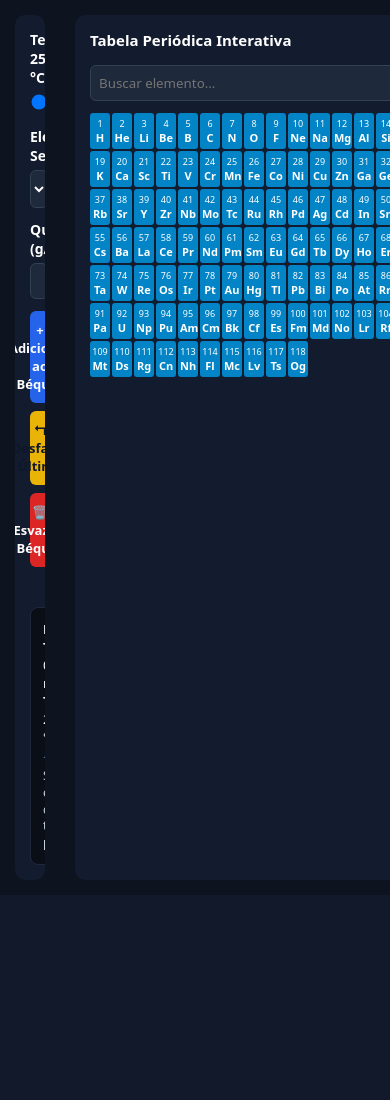
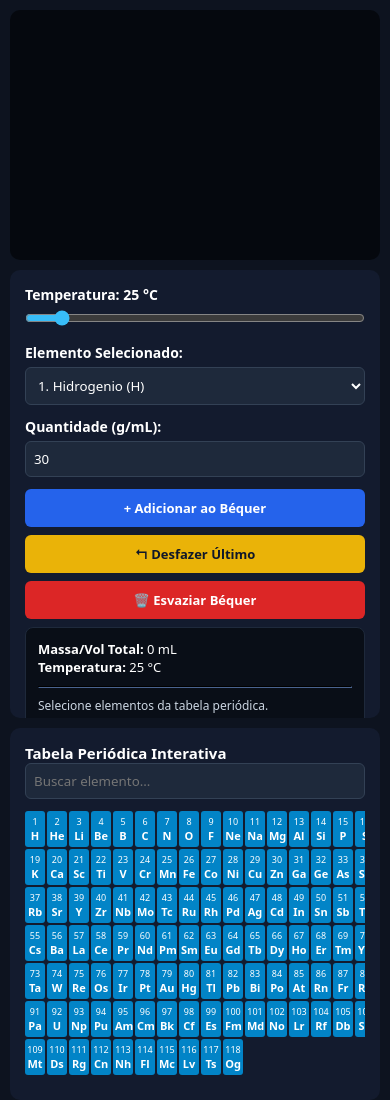
Before and after one commit to lucianorviana75/Quantica3D, a Flask app: page / in a window 390 px wide; the page is wider, and only the part inside the window is pictured. Before the commit the page ends 865 px from the top of that part, so only its background shows below. Run offline with Flask 3, Linux system fonts and the light colour scheme.

Commit message:
Alteração no  Laboratorio3D_de_Quimica/app.py e no Laboratorio3D_de_Quimica/templates/index.html

```diff
--- a/Laboratorio3D_de_Quimica/app.py
+++ b/Laboratorio3D_de_Quimica/app.py
@@ -217,5 +217,8 @@ def calcular():
         'itens': lista_itens
     })
 
+import os
+
 if __name__ == '__main__':
-    app.run(debug=True, port=5000)
+    port = int(os.environ.get('PORT', 5000))
+    app.run(host='0.0.0.0', port=port)
--- a/Laboratorio3D_de_Quimica/templates/index.html
+++ b/Laboratorio3D_de_Quimica/templates/index.html
@@ -5,20 +5,45 @@
     <meta name="viewport" content="width=device-width, initial-scale=1.0">
     <title>Laboratório Químico 3D</title>
    <style>
-        * { box-sizing: border-box; font-family: system-ui, -apple-system, sans-serif; }
-        body { background-color: #0d131f; color: #fff; margin: 0; padding: 15px; height: 100vh; overflow: hidden; }
+    * {
+        box-sizing: border-box;
+        font-family: system-ui, -apple-system, sans-serif;
+        margin: 0;
+        padding: 0;
+    }
 
-        .main-container { display: flex; gap: 15px; height: calc(100vh - 30px); }
+    body {
+        background-color: #0d131f;
+        color: #fff;
+        padding: 15px;
+        height: 100dvh; /* dvh evita que a barra do celular corte a interface */
+        width: 100vw;
+        overflow: hidden;
+    }
+
+    .main-container {
+        display: flex;
+        gap: 15px;
+        height: calc(100dvh - 30px);
+    }
 
     /* PAINEL DA ESQUERDA */
-        .left-panel { width: 340px; background: #131b2e; border-radius: 10px; padding: 15px; display: flex; flex-direction: column; overflow-y: auto; }
+    .left-panel {
+        width: 340px;
+        background: #131b2e;
+        border-radius: 10px;
+        padding: 15px;
+        display: flex;
+        flex-direction: column;
+        overflow-y: auto;
+    }
 
     .control-group { margin-bottom: 12px; }
     .control-group label { display: block; margin-bottom: 5px; font-weight: 600; font-size: 14px; }
-        .control-group input[type="range"] { width: 100%; cursor: pointer; }
+    .control-group input[type="range"] { width: 100%; cursor: pointer; accent-color: #38bdf8; }
     .control-group select, .control-group input[type="number"] { width: 100%; padding: 8px; background: #1e293b; border: 1px solid #334155; color: white; border-radius: 6px; }
 
-        .btn { width: 100%; padding: 10px; margin-bottom: 8px; border: none; border-radius: 6px; font-weight: bold; cursor: pointer; font-size: 13px; display: flex; align-items: center; justify-content: center; gap: 6px; }
+    .btn { width: 100%; padding: 10px; margin-bottom: 8px; border: none; border-radius: 6px; font-weight: bold; cursor: pointer; font-size: 13px; display: flex; align-items: center; justify-content: center; gap: 6px; transition: background 0.2s; }
     .btn-add { background: #2563eb; color: white; }
     .btn-undo { background: #eab308; color: #0f172a; }
     .btn-clear { background: #dc2626; color: white; }
@@ -28,11 +53,11 @@
     .badge-perigo { background: #dc2626; color: white; font-weight: bold; padding: 6px; border-radius: 4px; margin: 10px 0; text-align: center; }
 
     /* ÁREA CENTRAL - CENÁRIO 3D */
-        .center-canvas { flex: 1; background: #05080e; border-radius: 10px; position: relative; overflow: hidden; }
+    .center-canvas { flex: 1; background: #05080e; border-radius: 10px; position: relative; overflow: hidden; min-height: 250px; }
     #canvas3d { width: 100%; height: 100%; }
 
     /* PAINEL DA DIREITA - TABELA PERIÓDICA COMPACTA */
-        .right-panel { width: 420px; background: #131b2e; border-radius: 10px; padding: 15px; display: flex; flex-direction: column; }
+    .right-panel { width: 420px; background: #131b2e; border-radius: 10px; padding: 15px; display: flex; flex-direction: column; overflow-y: auto; }
     .search-box { width: 100%; padding: 8px; background: #1e293b; border: 1px solid #334155; color: white; border-radius: 6px; margin-bottom: 12px; }
 
     .tabela-grid { display: grid; grid-template-columns: repeat(18, 1fr); gap: 2px; overflow-x: auto; padding-bottom: 5px; }
@@ -43,6 +68,43 @@
     .elem-card strong { display: block; font-size: 11px; }
 
     .explicacao-text { white-space: pre-line; line-height: 1.4; color: #cbd5e1; font-size: 12px; }
+
+    /* --- REGRAS DE RESPONSIVIDADE PARA DISPOSITIVOS MÓVEIS --- */
+    @media (max-width: 900px) {
+        body {
+            overflow-y: auto;
+            padding: 10px;
+        }
+
+        .main-container {
+            flex-direction: column;
+            height: auto;
+            min-height: calc(100dvh - 20px);
+            gap: 10px;
+        }
+
+        .center-canvas {
+            width: 100%;
+            height: 45vh; /* Visualização 3D em destaque no topo */
+            order: 1;
+        }
+
+        .left-panel {
+            width: 100%;
+            max-height: 50vh;
+            order: 2; /* Controles do experimento abaixo do 3D */
+        }
+
+        .right-panel {
+            width: 100%;
+            max-height: 50vh;
+            order: 3; /* Tabela Periódica no final */
+        }
+
+        .tabela-grid {
+            padding-bottom: 10px; /* Garante scroll horizontal suave para a tabela no celular */
+        }
+    }
 </style>
     <script src="https://cdnjs.cloudflare.com/ajax/libs/three.js/r128/three.min.js"></script>
 </head>
```
Lines whose indentation alone changed are shown as unchanged.
